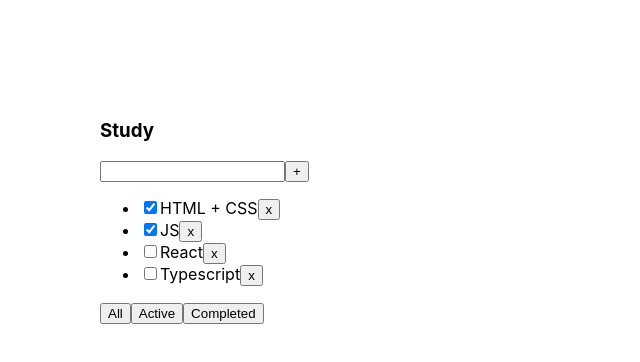
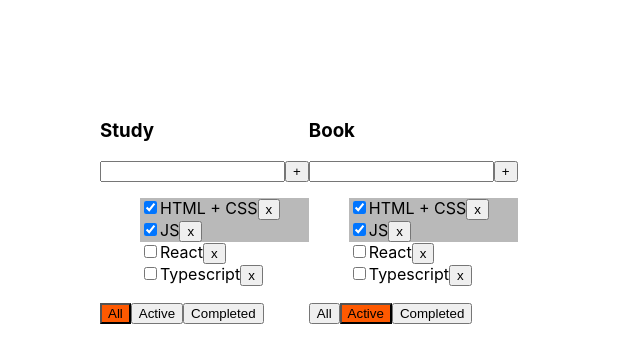
Before and after one commit to Aleksei-Mikheichev-Veb/Todolist-with-typescript, a React (Create React App) app: page / in a window 1280 px wide. Shown: the top 362 px of the page, without its empty margins (0-640 px from the left). Built offline with nearby package versions, Linux system fonts and the light colour scheme.

Commit message:
add array todolists and add change filter in each todolist

```diff
--- a/src/App.css
+++ b/src/App.css
@@ -2,3 +2,22 @@
   display: flex;
   margin: 100px;
 }
+
+.item_list{
+  list-style: none;
+}
+
+.active_task{
+  background: #b9b9b9;
+}
+.active_button{
+  background: #fe5900;
+}
+.error{
+  color:red;
+  font-weight: bold;
+}
+.error_input{
+  border:1px solid red;
+  outline: red;
+}
--- a/src/App.tsx
+++ b/src/App.tsx
@@ -4,38 +4,72 @@ import TodoList, {TaskType} from "./components/TodoList";
 import {v1} from "uuid";
 
 export type FilterType = 'all' | 'active' | 'completed';
+type TodoListType = {
+    id: string;
+    title: string;
+    filter: FilterType
+}
 
 function App() {
     const [tasks, setTasks] = useState<Array<TaskType>>([
-        {id:v1(), title: 'HTML + CSS', isDone: true},
-        {id:v1(), title: 'JS', isDone: true},
-        {id:v1(), title: 'React', isDone: false},
-        {id:v1(), title: 'Typescript', isDone: false},
+        {id: v1(), title: 'HTML + CSS', isDone: true},
+        {id: v1(), title: 'JS', isDone: true},
+        {id: v1(), title: 'React', isDone: false},
+        {id: v1(), title: 'Typescript', isDone: false},
     ])
     const [filterTask, setFilterTask] = useState<FilterType>('all')
 
+    const [todoLists, setTodoLists] = useState<Array<TodoListType>>([
+        {id: v1(), title: 'Study', filter: 'all'},
+        {id: v1(), title: 'Book', filter: 'active'},
+    ]);
+
     let taskToDisplay = tasks;
-    if(filterTask === 'active'){
+    if (filterTask === 'active') {
+        taskToDisplay = tasks.filter(task => !task.isDone)
+    } else if (filterTask === 'completed') {
         taskToDisplay = tasks.filter(task => task.isDone)
-    }else if(filterTask === 'completed'){
-        taskToDisplay = tasks.filter(task => !task.isDone)
     }
-    const addTask = (title:string) => {
-        const newTask = {id:v1(), title:title, isDone:false}
+
+    const changeFilterTasks = (filter: FilterType, id: string) => {
+        let newTodoLists = todoLists.map(list => (
+            list.id == id ? {...list, filter: filter} : list
+        ))
+        setTodoLists(newTodoLists)
+    }
+    const addTask = (title: string) => {
+        const newTask = {id: v1(), title: title, isDone: false}
         setTasks([...tasks, newTask])
     }
-    const removeTask = (id:string) => {
-        const resultTask = tasks.filter(task => task.id !== id)
-        setTasks(resultTask)
+    const removeTask = (id: string) => {
+        const resultTasks = tasks.filter(task => task.id !== id)
+        setTasks(resultTasks)
     }
 
+    const toggleCheckboxTask = (id: string) => {
+        const newTasks = tasks.map(task =>
+            task.id === id ? {...task, isDone: !task.isDone} : task
+        );
+        setTasks(newTasks);
+    };
     return (
         <div className="App">
-      <TodoList title={'Study'}
+            {todoLists.map(tl => {
+
+
+                return <TodoList
+                    key={tl.id}
+                    title={tl.title}
                     tasks={taskToDisplay}
+                    id={tl.id}
                     addTask={addTask}
-                setFilterTask={setFilterTask}
-                removeTask={removeTask}/>
+                    filter={tl.filter}
+                    setFilterTask={changeFilterTasks}
+                    removeTask={removeTask}
+                    toggleCheckboxTask={toggleCheckboxTask}
+                />
+            })}
+
         </div>
     );
 }
--- a/src/components/TodoList.tsx
+++ b/src/components/TodoList.tsx
@@ -1,5 +1,6 @@
 import React, {ChangeEvent, KeyboardEvent, useState} from 'react';
 import {FilterType} from "../App";
+import './../App.css'
 
 export type TaskType = {
     id:string;
@@ -10,16 +11,21 @@ export type TaskType = {
 type PropsType = {
     title:string;
     tasks:Array<TaskType>;
+    id:string
+    filter:FilterType;
     removeTask: (id:string) => void;
-    setFilterTask:(filter:FilterType) => void;
+    setFilterTask:(filter:FilterType, id:string) => void;
     addTask:(title:string) => void
+    toggleCheckboxTask: (id:string) => void
 }
 
 const TodoList = (props:PropsType) => {
     const [valueInput, setValueInput] = useState('')
+    const [errorTextInput, setErrorTextInput] = useState(false)
 
     const newValueChangeHandler = (e:ChangeEvent<HTMLInputElement>) => {
         setValueInput(e.currentTarget.value)
+        setErrorTextInput(false)
     }
     const onKeyPressHandler = (e:KeyboardEvent<HTMLInputElement>) => {
         if(e.key === 'Enter'){
@@ -28,12 +34,17 @@ const TodoList = (props:PropsType) => {
         }
     }
     const addNewTask = () => {
-        props.addTask(valueInput)
-        setValueInput('')
+        if(valueInput){
+            props.addTask(valueInput)
+            setValueInput('')
+        }else{
+            setErrorTextInput(true)
+        }
+
     }
-    const onAllClickHandler = () => {props.setFilterTask('all')}
-    const onActiveClickHandler = () => {props.setFilterTask('active')}
-    const onCompletedClickHandler = () => {props.setFilterTask('completed')}
+    const onAllClickHandler = () => {props.setFilterTask('all', props.id)}
+    const onActiveClickHandler = () => {props.setFilterTask('active',props.id)}
+    const onCompletedClickHandler = () => {props.setFilterTask('completed', props.id)}
 
     return (
         <section>
@@ -41,17 +52,23 @@ const TodoList = (props:PropsType) => {
             <div>
                 <input  value={valueInput}
                         onChange={newValueChangeHandler}
-                        onKeyPress={onKeyPressHandler}/>
+                        onKeyPress={onKeyPressHandler}
+                        className={errorTextInput ? 'error_input' : ''}
+                />
                 <button onClick={addNewTask}>+</button>
+                {errorTextInput && <div className='error'>Поле ввода пустое</div>}
             </div>
             <div className="tasks">
-                <ul>
+                <ul className='item_list'>
                     {props.tasks.map(task => {
                         const removeCurrentTask = () => {
                              props.removeTask(task.id)
                         }
-                        return <li key={task.id}>
-                            <input type="checkbox" checked={task.isDone}/>
+                        const onHandleTask = () => {
+                            props.toggleCheckboxTask(task.id)
+                        }
+                        return <li key={task.id}  className={task.isDone ? 'active_task' : ''}>
+                            <input type="checkbox" onChange={onHandleTask} checked={task.isDone}/>
                             {task.title}
                             <button onClick={removeCurrentTask}>x</button>
                         </li>
@@ -59,9 +76,9 @@ const TodoList = (props:PropsType) => {
                 </ul>
             </div>
             <div className="buttons">
-                <button onClick={onAllClickHandler}>All</button>
-                <button onClick={onActiveClickHandler}>Active</button>
-                <button onClick={onCompletedClickHandler}>Completed</button>
+                <button className={props.filter == 'all' ? 'active_button' : ''} onClick={onAllClickHandler}>All</button>
+                <button className={props.filter == 'active' ? 'active_button' : ''} onClick={onActiveClickHandler}>Active</button>
+                <button className={props.filter == 'completed' ? 'active_button' : ''} onClick={onCompletedClickHandler}>Completed</button>
             </div>
         </section>
     );
```
Lines whose indentation alone changed are shown as unchanged.
